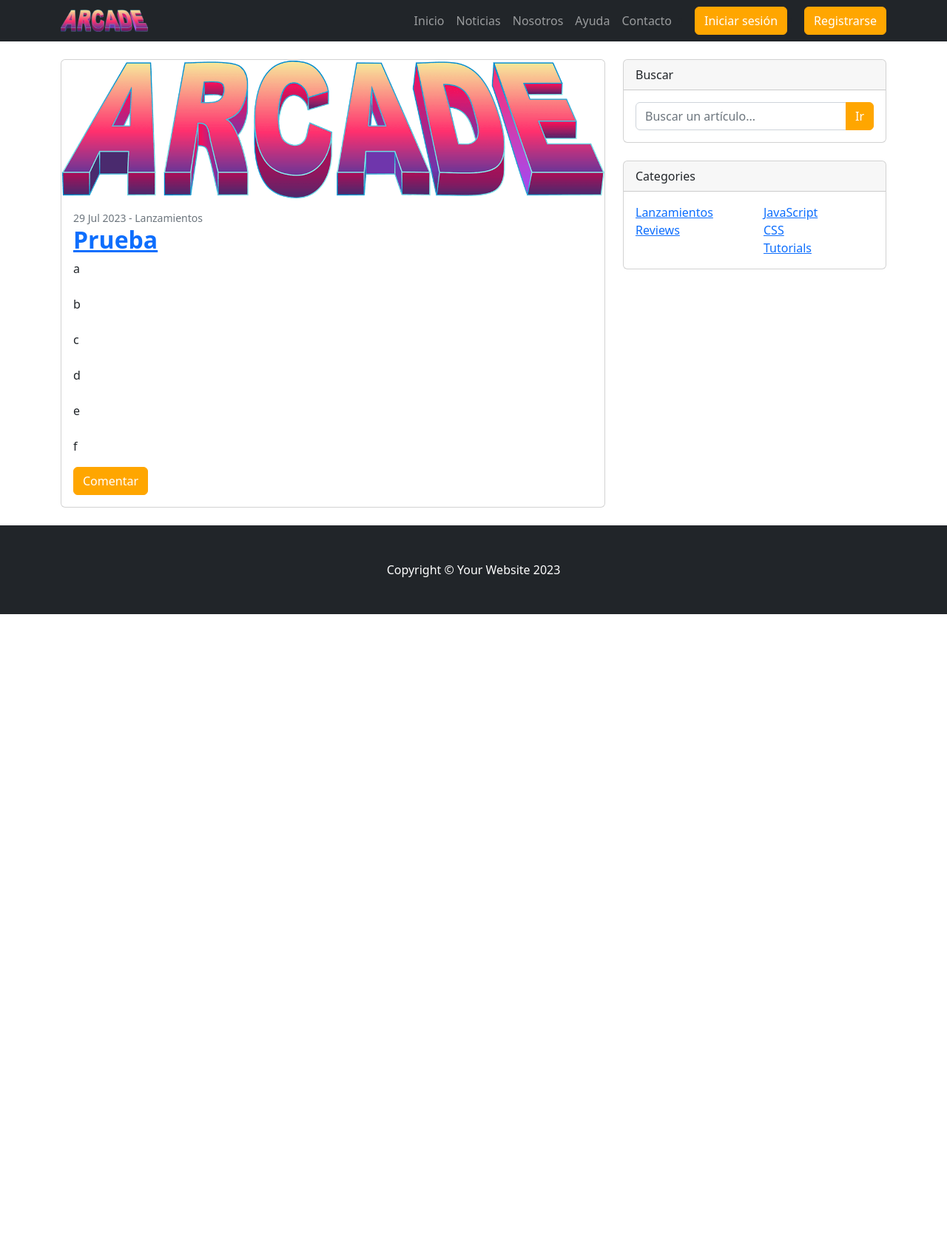
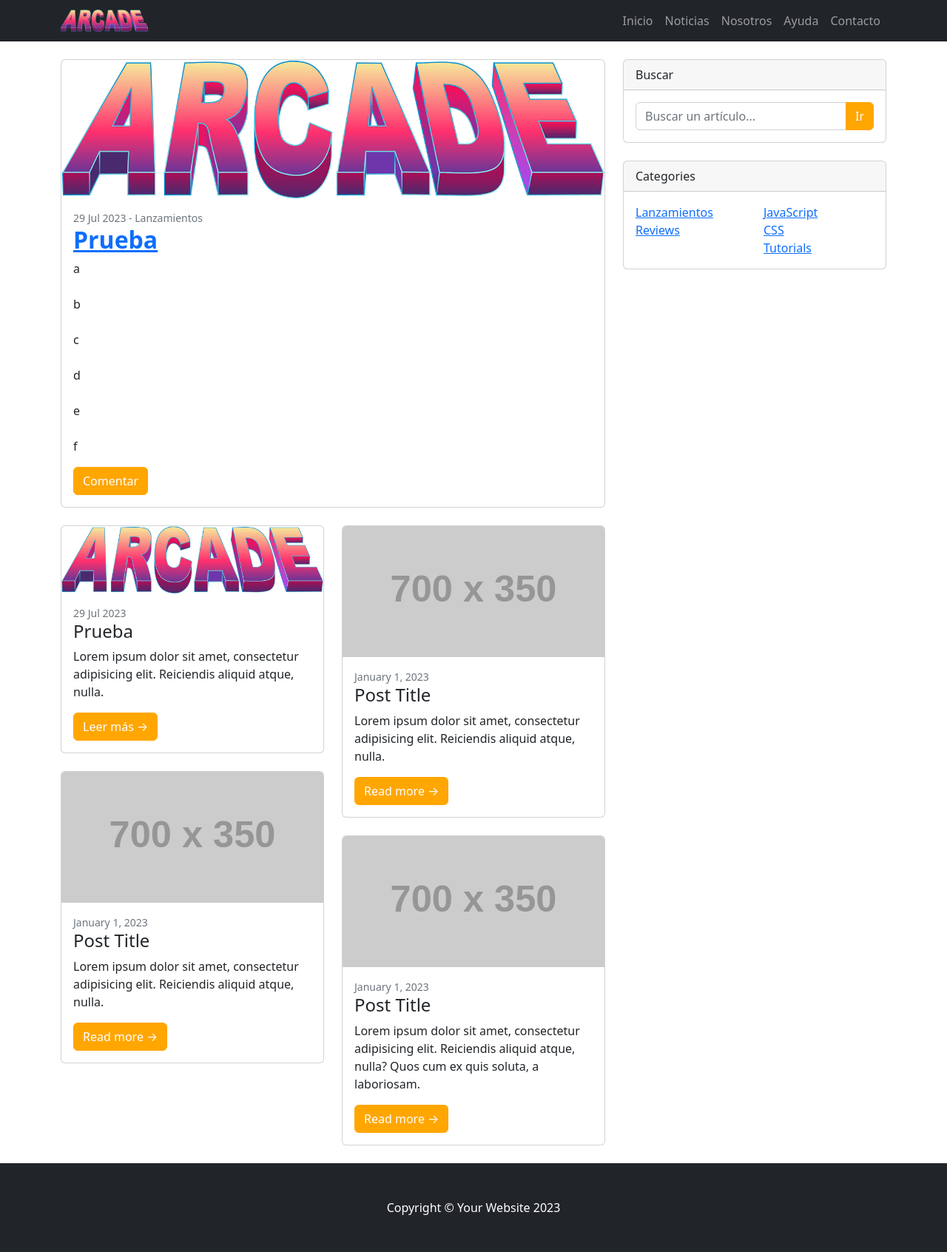
Before and after one commit to agustinbareiro/ProyectoFinal, a Django app: page /news/?id=1 in a window 1280 px wide. Shown: the whole page at 74% size. Before the commit the page ends 830 px from the top, so only its background shows below. Run offline with Django 4.2, Linux system fonts and the light colour scheme; data comes from the database, SQL or seed files in the repository; both versions use the stored data as it was after the commit; grey boxes labelled with a size stand in for pictures from a placeholder-image service; some libraries are stand-ins or nearby versions.

Commit message:
Revert "30/07 Facu"
This reverts commit 8e574d4b42907c13cd0a34ade067bdff0ea53afc.

```diff
--- a/blog/templates/contacto/formulario.html
+++ b/blog/templates/contacto/formulario.html
@@ -1,4 +1,4 @@
-{%load static %}
+
 {% comment %} <h1>Contacto</h1>
 
 <form action="" method='POST'> {% csrf_token %}
@@ -166,8 +166,7 @@ texto=models.TextField() {% endcomment %}
 
 <main class="form-signin w-100 m-auto">
     <form method= 'POST'> {% csrf_token %}
-        <a class="logo" href="{% url 'index'%}"><img class="mb-4" src="{% static 'img/logo.png' %}" alt="" width="298" height="auto"></a>
-        <!-- <img class="mb-4" src="{% static 'img/logo.png' %}" alt="" width="298" height="auto"> -->
+        <img class="mb-4" src="{% static 'img/logo.png' %}" alt="" width="298" height="auto">
         <h1 class="h3 mb-3 fw-normal">Contacto</h1>
 
         <div class="form-floating">
--- a/blog/templates/noticias/inicio.html
+++ b/blog/templates/noticias/inicio.html
@@ -27,12 +27,6 @@
                         <li class="nav-item"><a class="nav-link" href="{% url 'usuarios:contact' %}">Contacto</a></li>
                         <!-- <li class="nav-item"><a class="nav-link active" aria-current="page" href="#">Blog</a></li> -->
                     </ul>
-                    {% if user.is_authenticated %}
-                    <li class="nav-item"><a class="btn btn-primary" href="{% url 'logout'%}">Cerrar sesión</a>
-                    {% else %}
-                    <li class="nav-item"><a class="btn btn-primary" href="{% url 'login'%}">Iniciar sesión</a>
-                    <li class="nav-item"><a class="btn btn-primary" href="{% url 'usuarios:register'%}">Registrarse</a></li>
-                    {% endif %}
                 </div>
             </div>
         </nav>
@@ -57,24 +51,16 @@
                         <div class="card-body">
                             <div class="small text-muted">{{noticia.fecha|date:"d M Y"}} - {{noticia.categoria_noticias}}</div>
                             <h2 class="card-title"><a href="{% url 'noticias:detalle' noticia.pk %}"><strong>{{noticia.titulo}}</strong></a></h2>
-                            {% with truncated_cuerpo=noticia.cuerpo|truncatewords_html:100 %}
-                                {% if truncated_cuerpo != noticia.cuerpo %}
-                                    {% with display_cuerpo=truncated_cuerpo|slice:":-3"|add:"..." %}
-                                        <p class="card-text justificar-texto">{{ display_cuerpo|linebreaksbr|safe }}</p>
-                                    {% endwith %}
-                                {% else %}
-                                    <p class="card-text justificar-texto">{{ truncated_cuerpo|linebreaksbr|safe }}</p>
-                                {% endif %}
-                            {% endwith %}
+                            <p class="card-text justificar-texto">{{ noticia.cuerpo|linebreaksbr|safe }}</p>
                             <a class="btn btn-primary" href="{% url 'noticias:detalle' noticia.pk %}">Comentar</a>
                         </div>
                     </div>
                     {% endfor %}
-                    <!-- Nested row for non-featured blog posts
+                    <!-- Nested row for non-featured blog posts-->
                     <div class="row">
                         <div class="col-lg-6">
-                            Blog post -->
-                            <!-- {% for noticia in noticias %}
+                            <!-- Blog post-->
+                            {% for noticia in noticias %}
                             <div class="card mb-4">
                                 <a href="{% url 'noticias:detalle' noticia.pk %}"><img class="card-img-top" src="{{noticia.imagen.url}}" width = "700" alt=""></a>
                                 <div class="card-body">
@@ -83,10 +69,10 @@
                                     <p class="card-text">Lorem ipsum dolor sit amet, consectetur adipisicing elit. Reiciendis aliquid atque, nulla.</p>
                                     <a class="btn btn-primary" href="{% url 'noticias:detalle' noticia.pk %}">Leer más →</a>
                                 </div>
-                            </div> -->
-                            <!-- {% endfor %} -->
+                            </div>
+                            {% endfor %}
                             <!-- Blog post-->
-                            <!-- <div class="card mb-4">
+                            <div class="card mb-4">
                                 <a href="#!"><img class="card-img-top" src="https://dummyimage.com/700x350/dee2e6/6c757d.jpg" alt="..." /></a>
                                 <div class="card-body">
                                     <div class="small text-muted">January 1, 2023</div>
@@ -95,10 +81,10 @@
                                     <a class="btn btn-primary" href="#!">Read more →</a>
                                 </div>
                             </div>
-                        </div> -->
-                        <!-- <div class="col-lg-6"> -->
+                        </div>
+                        <div class="col-lg-6">
                             <!-- Blog post-->
-                            <!-- <div class="card mb-4">
+                            <div class="card mb-4">
                                 <a href="#!"><img class="card-img-top" src="https://dummyimage.com/700x350/dee2e6/6c757d.jpg" alt="..." /></a>
                                 <div class="card-body">
                                     <div class="small text-muted">January 1, 2023</div>
@@ -106,9 +92,9 @@
                                     <p class="card-text">Lorem ipsum dolor sit amet, consectetur adipisicing elit. Reiciendis aliquid atque, nulla.</p>
                                     <a class="btn btn-primary" href="#!">Read more →</a>
                                 </div>
-                            </div> -->
+                            </div>
                             <!-- Blog post-->
-                            <!-- <div class="card mb-4">
+                            <div class="card mb-4">
                                 <a href="#!"><img class="card-img-top" src="https://dummyimage.com/700x350/dee2e6/6c757d.jpg" alt="..." /></a>
                                 <div class="card-body">
                                     <div class="small text-muted">January 1, 2023</div>
@@ -117,8 +103,8 @@
                                     <a class="btn btn-primary" href="#!">Read more →</a>
                                 </div>
                             </div>
-                        </div> -->
-                    <!-- </div> -->
+                        </div>
+                    </div>
                     <!-- MOSTRAR POR PÁGINAS EN NOTICIAS  -->
                     <!-- <nav aria-label="Pagination">
                         <hr class="my-0" />
--- a/blog/templates/usuarios/login.html
+++ b/blog/templates/usuarios/login.html
@@ -9,7 +9,7 @@
     <meta name="description" content="">
     <meta name="author" content="Mark Otto, Jacob Thornton, and Bootstrap contributors">
     <meta name="generator" content="Hugo 0.115.4">
-    <title>Iniciar sesión</title>
+    <title>Signin Template · Bootstrap v5.3</title>
 
     <link rel="canonical" href="https://getbootstrap.com/docs/5.3/examples/sign-in/">
 
@@ -155,7 +155,7 @@
 
 <main class="form-signin w-100 m-auto">
   <form method= 'POST'> {% csrf_token %}
-    <a class="logo" href="{% url 'index'%}"><img class="mb-4" src="{% static 'img/logo.png' %}" alt="" width="298" height="auto"></a>
+    <img class="mb-4" src="{% static 'img/logo.png' %}" alt="" width="298" height="auto">
     <h1 class="h3 mb-3 fw-normal">Iniciar sesión</h1>
 
     <div class="form-floating">
--- a/blog/templates/usuarios/register.html
+++ b/blog/templates/usuarios/register.html
@@ -8,7 +8,7 @@
     <meta name="description" content="">
     <meta name="author" content="Mark Otto, Jacob Thornton, and Bootstrap contributors">
     <meta name="generator" content="Hugo 0.115.4">
-    <title>Registrarse</title>
+    <title>Signin Template · Bootstrap v5.3</title>
 
     <link rel="canonical" href="https://getbootstrap.com/docs/5.3/examples/sign-in/">
 
@@ -147,8 +147,7 @@
 
 <main class="form-signin w-100 m-auto">
   <form method= 'POST'> {% csrf_token %}
-    <a class="logo" href="{% url 'index'%}"><img class="mb-4" src="{% static 'img/logo.png' %}" alt="" width="298" height="auto"></a>
-    <!-- <img class="mb-4" src="{% static 'img/logo.png' %}" alt="" width="298" height="auto"> -->
+    <img class="mb-4" src="{% static 'img/logo.png' %}" alt="" width="298" height="auto">
     <h1 class="h3 mb-3 fw-normal">Registrarse</h1>
     <div class="form-floating">
         <input id="nombre" type="text" class="form-control" name="nombre" placeholder="Nombre">
```
Also changed, not shown: blog/templates/home.html (+1 -10 lines), blog/blog/db.sqlite3, blog/media/noticias/xp1-yt-thumbnails-r21-projectl-textless.jpg (deleted).
